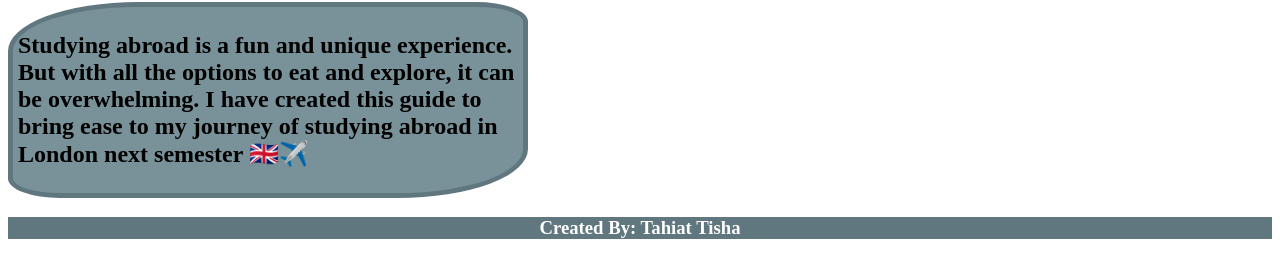
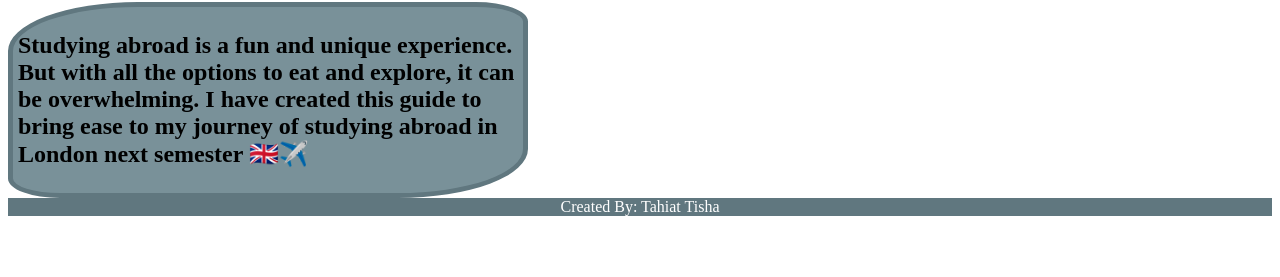
Before and after one commit to tahiattt/339_project, a plain HTML site: page index.html in a window 1280 px wide. Shown: the part 385-662 px from the top of the page. Drawn offline with Linux system fonts and the light colour scheme.

Commit message:
Update index.html

```diff
--- a/index.html
+++ b/index.html
@@ -31,7 +31,7 @@
         </div>
     </main>
     <footer>
-        <h3>Created By: Tahiat Tisha</h3>
+        Created By: Tahiat Tisha
     </footer>
 
 </body>
```
